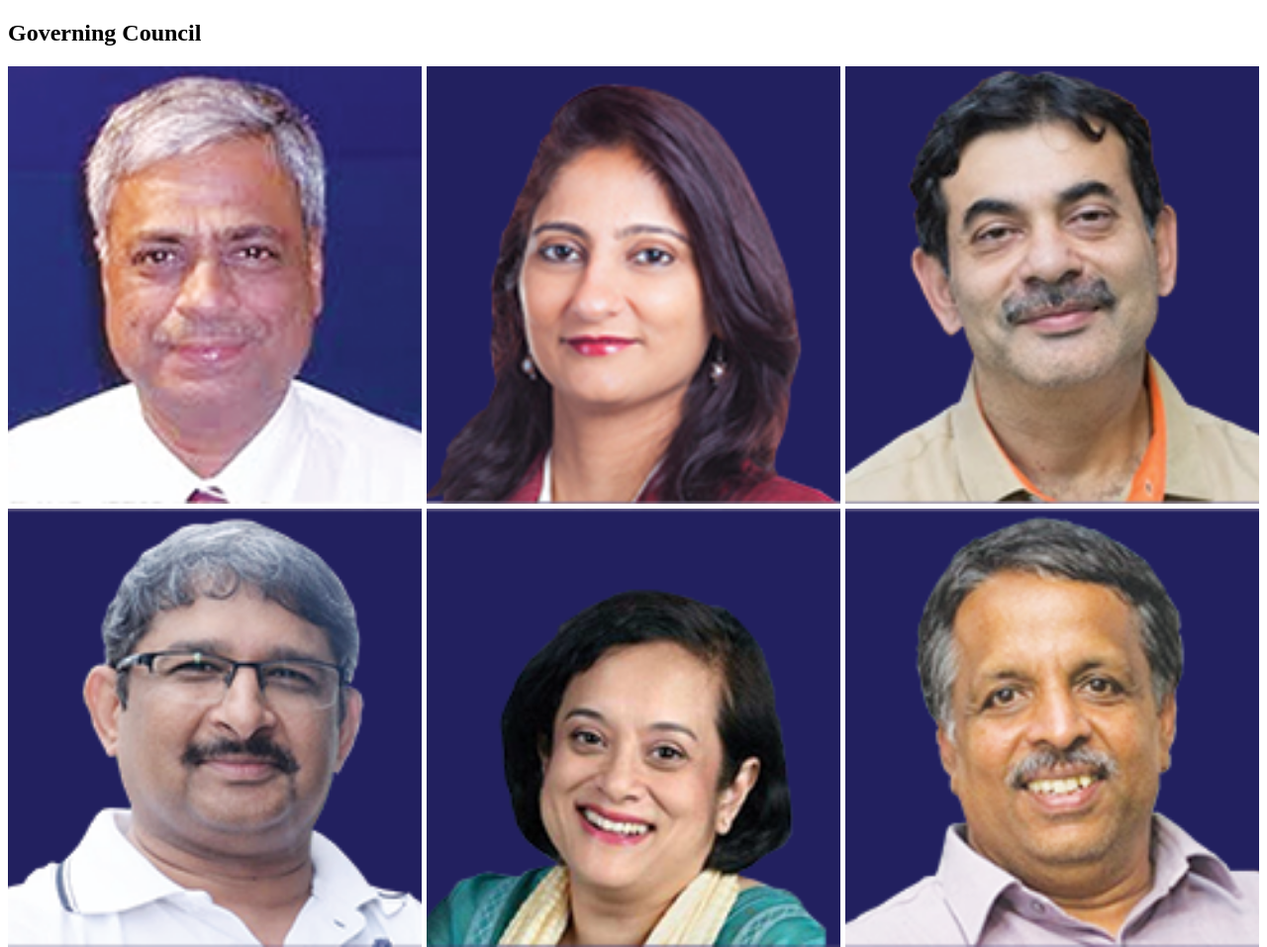
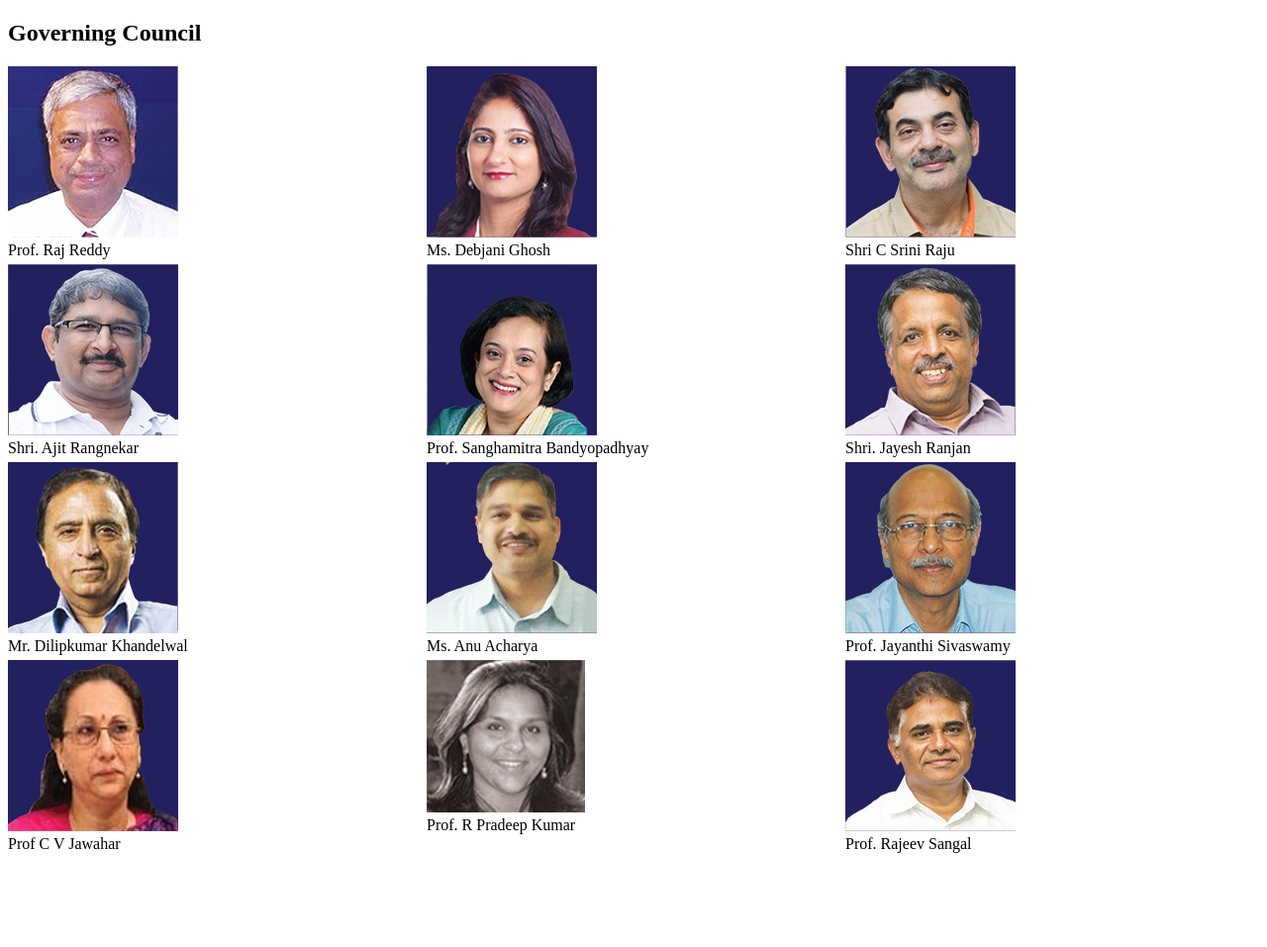
Before and after one commit to varungupte/varungupte.github.io, a plain HTML site: page index.html in a window 1280 px wide. Shown: the top 957 px of the page at 99% size. After the commit the page ends 870 px from the top, so only its background shows below. Drawn offline with Linux system fonts and the light colour scheme.

Commit message:
Update index.html

```diff
--- a/index.html
+++ b/index.html
@@ -8,7 +8,7 @@
     grid-template-columns: repeat(auto-fit, minmax(350px,2fr));
     grid-template-rows: repeat(auto-fit,2fr);
 }
-.container > div > img {
+.container > div {
     width: 100%;
     height: 100%;
     object-fit: cover;
```
